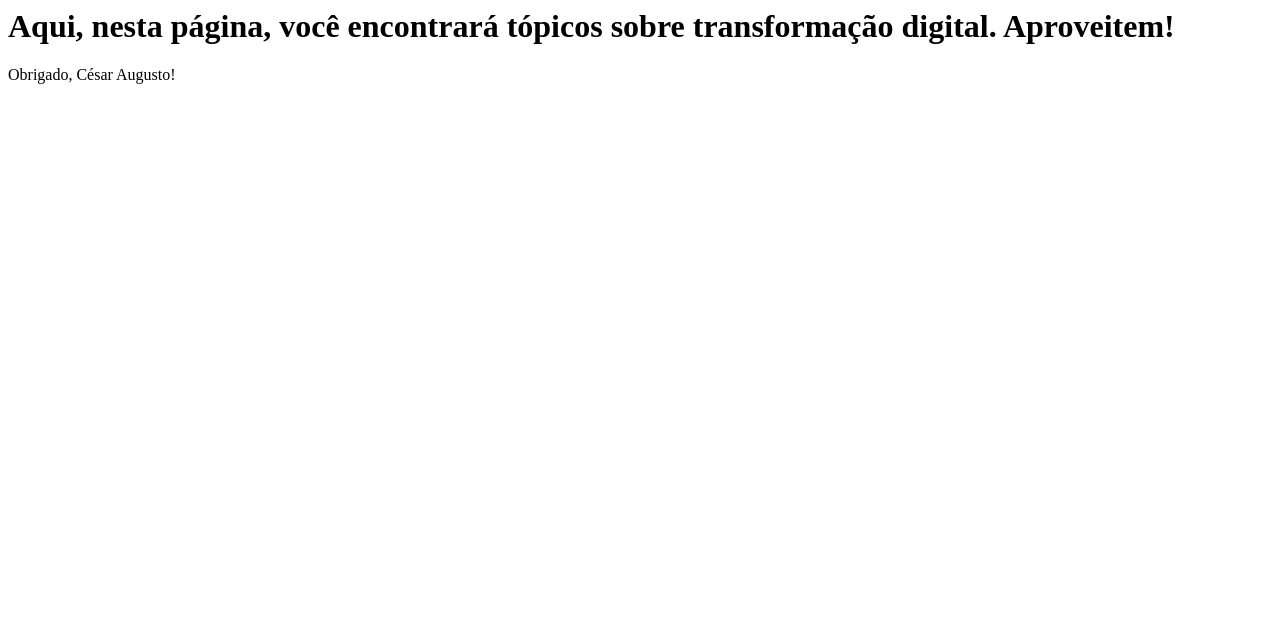
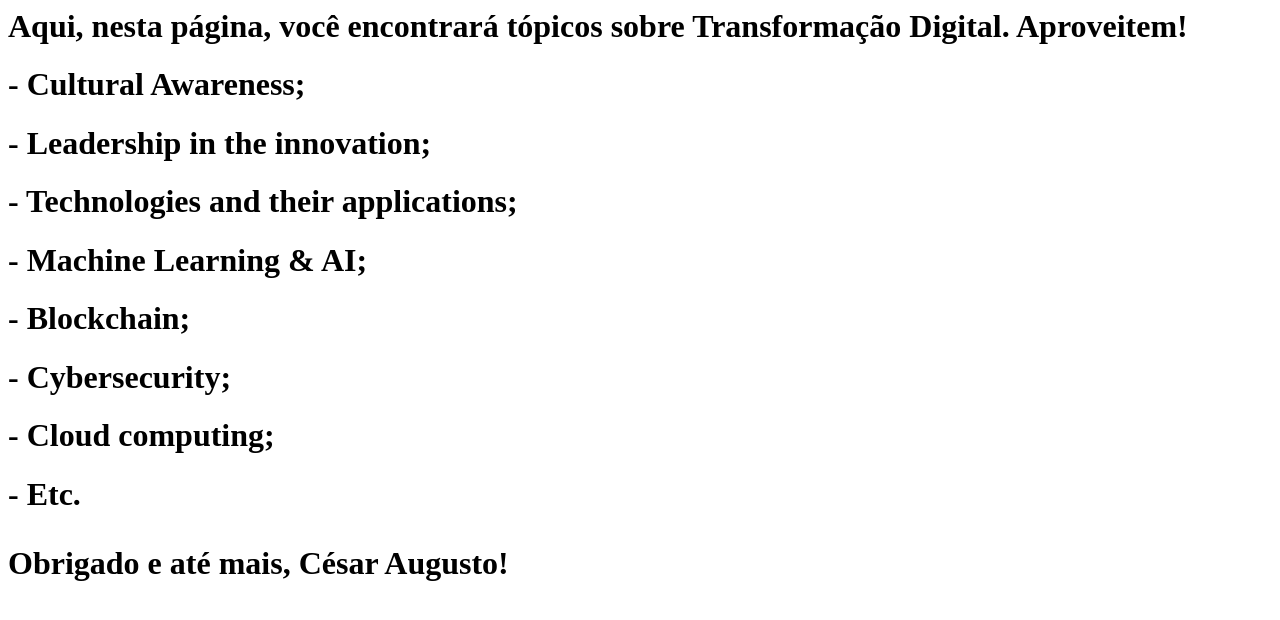
Before and after one commit to cesarabnascimento/digitaltransformation, a plain HTML site: page index.html in a window 1280 px wide. Drawn offline with Linux system fonts and the light colour scheme.

Commit message:
Update index.html

```diff
--- a/index.html
+++ b/index.html
@@ -1,4 +1,12 @@
 <html>
-<h1> Aqui, nesta página, você encontrará tópicos sobre transformação digital. Aproveitem! </h1>
-<p>Obrigado, César Augusto!</p>
+<h1> Aqui, nesta página, você encontrará tópicos sobre Transformação Digital. Aproveitem! </h1>
+<h1> - Cultural Awareness;
+<h1> - Leadership in the innovation;
+<h1> - Technologies and their applications;
+<h1> - Machine Learning & AI;
+<h1> - Blockchain;
+<h1> - Cybersecurity;
+<h1> - Cloud computing;
+<h1> - Etc.
+<p>Obrigado e até mais, César Augusto!</p>
 </html>
```
